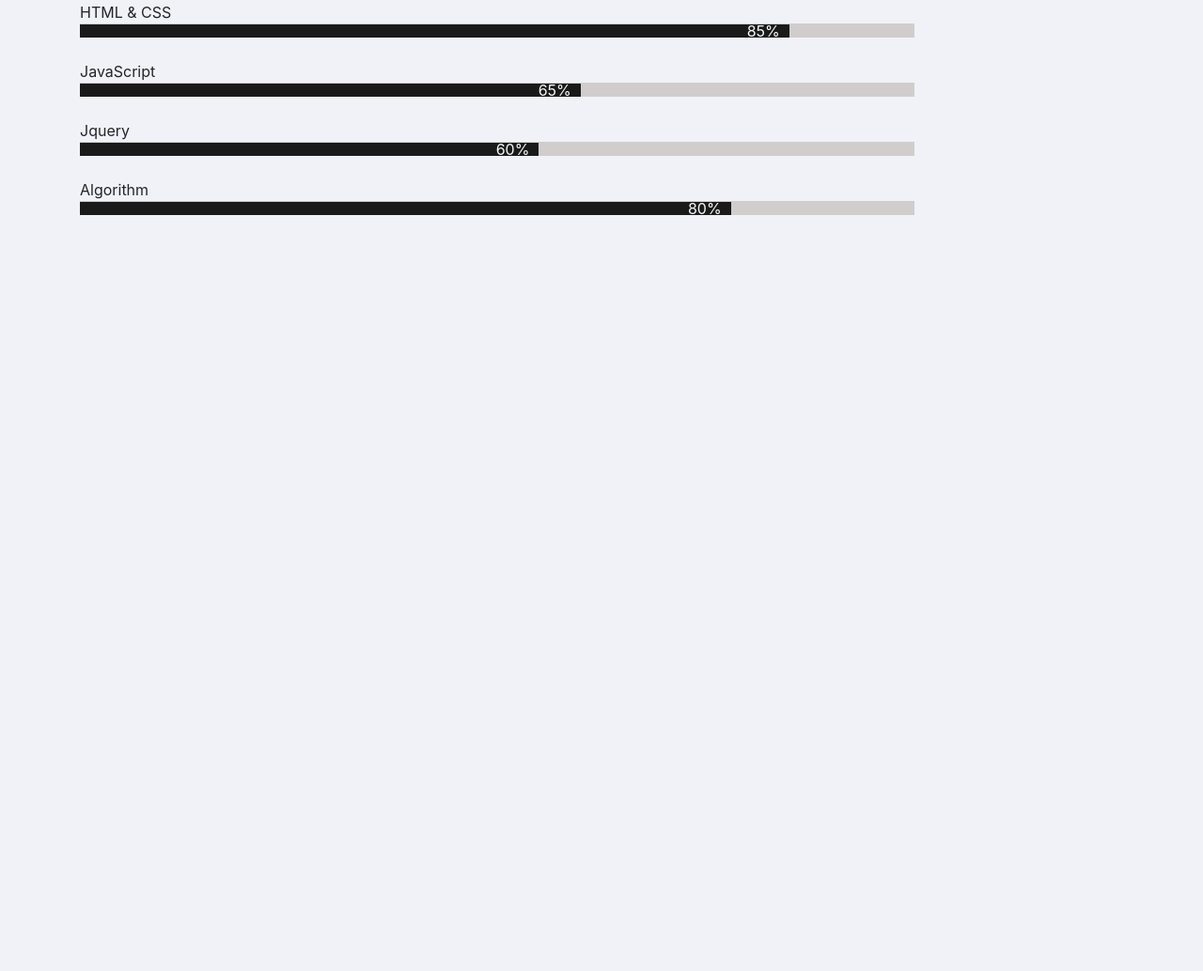
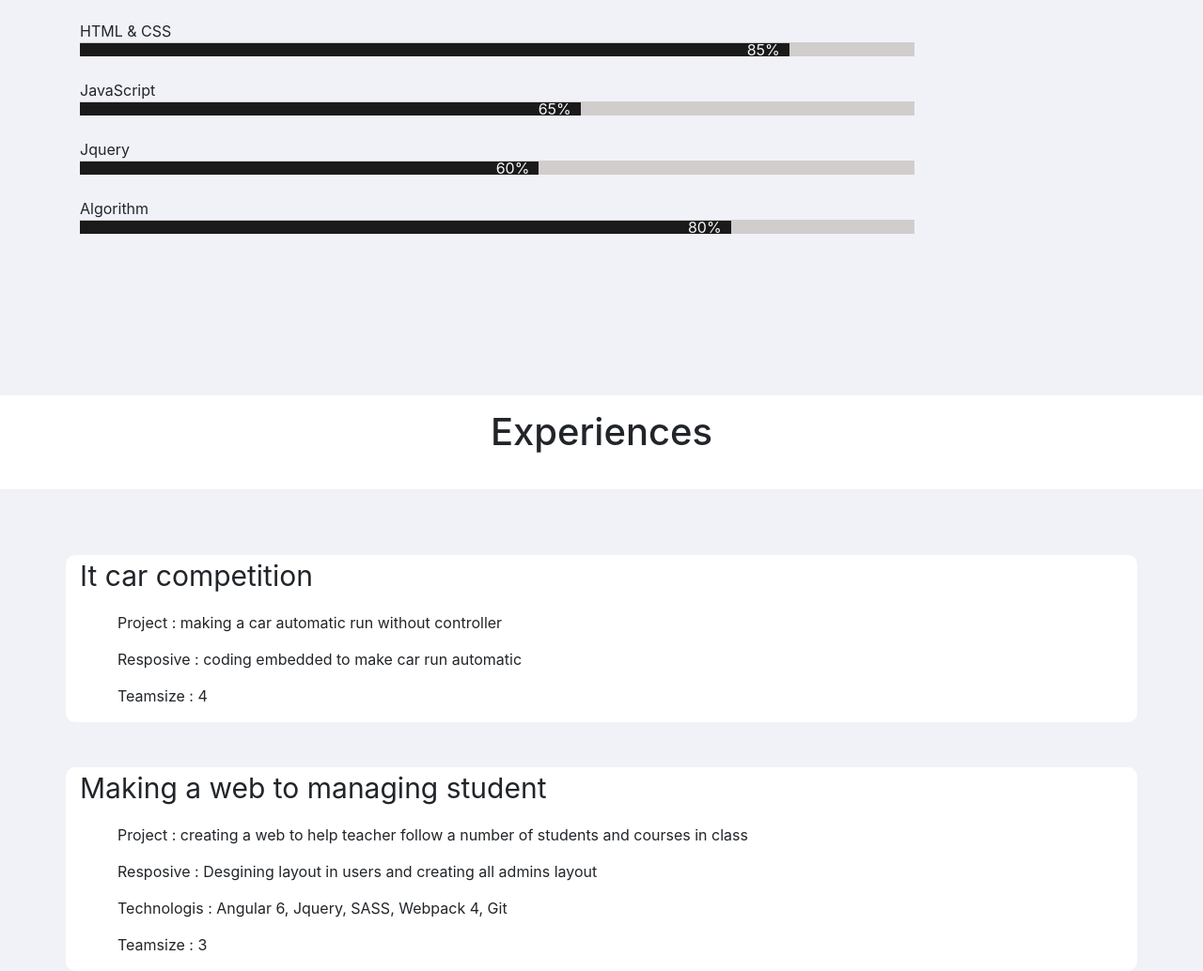
Before and after one commit to longnguyenngoc113/longnguyenngoc113.github.io, a website: page index.html in a window 1280 px wide. Shown: the part 1615-2649 px from the top of the page at 94% size. Before the commit the page ends 1916 px from the top, so only its background shows below. Drawn offline with nearby package versions, Linux system fonts and the light colour scheme.

Commit message:
làm thêm tag experience

```diff
--- /dev/null
+++ b/app/scss/_experience.scss
@@ -0,0 +1,35 @@
+.Experience
+{
+    margin-top: 100px;
+
+    .Experience-title
+    {
+        height: 100px;
+        padding-top: 15px;
+        text-align: center;
+        background-color: white;
+        margin-bottom: 50px;
+    }
+
+
+    .Experience-content
+    {
+
+        .Mission
+        {
+            font-size: 30px;
+        }
+
+        .tag-content
+        {
+            margin-top: 20px;
+            border: 1px solid none;
+            background-color: white;
+            border-radius: 10px        ;
+            -webkit-border-radius: 10px        ;
+            -moz-border-radius: 10px        ;
+            -ms-border-radius: 10px        ;
+            -o-border-radius: 10px        ;
+        }
+    }
+}
--- a/app/scss/_skill.scss
+++ b/app/scss/_skill.scss
@@ -3,7 +3,7 @@
     margin-top: 100px;
     .skill-title
     {
-        height: 80px;
+        height: 100px;
         padding-top: 15px;
         text-align: center;
         background-color: white;
--- a/app/scss/main.scss
+++ b/app/scss/main.scss
@@ -3,3 +3,4 @@
 @import "_about.scss";
 @import "_global.scss";
 @import "_skill.scss";
+@import "_experience.scss";
--- a/index.html
+++ b/index.html
@@ -11,12 +11,13 @@
   <link rel="stylesheet" href="https://stackpath.bootstrapcdn.com/bootstrap/4.1.2/css/bootstrap.min.css" integrity="sha384-Smlep5jCw/wG7hdkwQ/Z5nLIefveQRIY9nfy6xoR1uRYBtpZgI6339F5dgvm/e9B"
     crossorigin="anonymous">
 
+  <!-- wow.js css -->
   <link rel="stylesheet" href="./node_modules/wow.js/css/libs/animate.css">
 
   <!-- font awsome -->
   <link rel="stylesheet" href="https://use.fontawesome.com/releases/v5.3.1/css/all.css" integrity="sha384-mzrmE5qonljUremFsqc01SB46JvROS7bZs3IO2EmfFsd15uHvIt+Y8vEf7N7fWAU" crossorigin="anonymous">
 
-  <!-- animation.css CDN -->
+  <!-- animation.css  -->
   <link rel="stylesheet" href="./node_modules/animate.css/animate.min.css">
 
   <!-- CSS -->
@@ -83,6 +84,7 @@
     </div>
   </section>
 
+  <!-- begin skill task -->
   <section class="skill">
     <div class="skill-title"><h1>Skills</h1></div>
     <div class="skill-content container">
@@ -128,10 +130,57 @@
       </div>
     </div>
   </section>
+  <!-- end skill task -->
 
+  <!-- Begin Experience task -->
   <section class="Experience">
+    <div class="Experience-title">
+      <h1>Experiences</h1>
+    </div>
 
+    <div class="Experience-content container">
+
+      <div class="row">
+
+          <!-- it-car task -->
+          <div class="It-car tag-content col-sm-12 wow slideInUp">
+
+              <div class="Mission">
+                  It car competition
+              </div>
+
+              <div class="it-car-content content">
+                  <ul>
+                    <li>Project : making a car automatic run without controller</li>
+                    <li>Resposive : coding embedded to make car run automatic</li>
+                    <li>Teamsize : 4</li>
+                  </ul>
+              </div>
+
+          </div>
+
+          <!-- web-managing task -->
+          <div class="Web-Managing tag-content mt-5  col-sm-12 wow slideInUp">
+
+              <div class="Mission">
+                Making a web to managing student
+              </div>
+
+              <div class="Web-managing-content">
+                <ul>
+                  <li>Project : creating a web to help teacher follow a number of students and courses in class</li>
+                  <li>Resposive : Desgining layout in users and creating all admins layout</li>
+                  <li>Technologis : Angular 6, Jquery, SASS, Webpack 4, Git</li>
+                  <li>Teamsize : 3</li>
+                </ul>
+              </div>
+
+          </div>
+
+      </div>
+    </div>
   </section>
+  <!-- end Experience task -->
 
   <!-- Optional JavaScript -->
   <!-- jQuery first, then Popper.js, then Bootstrap JS -->
```
Also changed, not shown: app/css/index.css, 1 other file.
